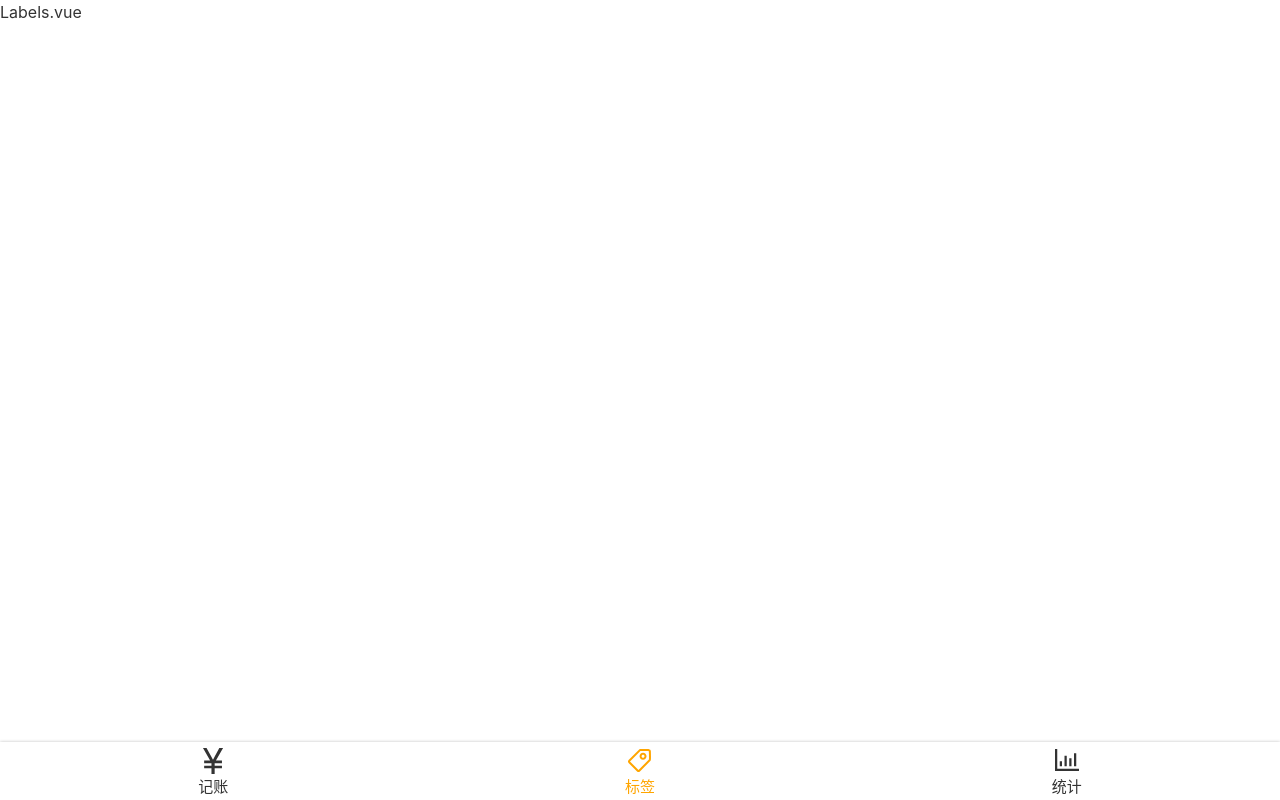
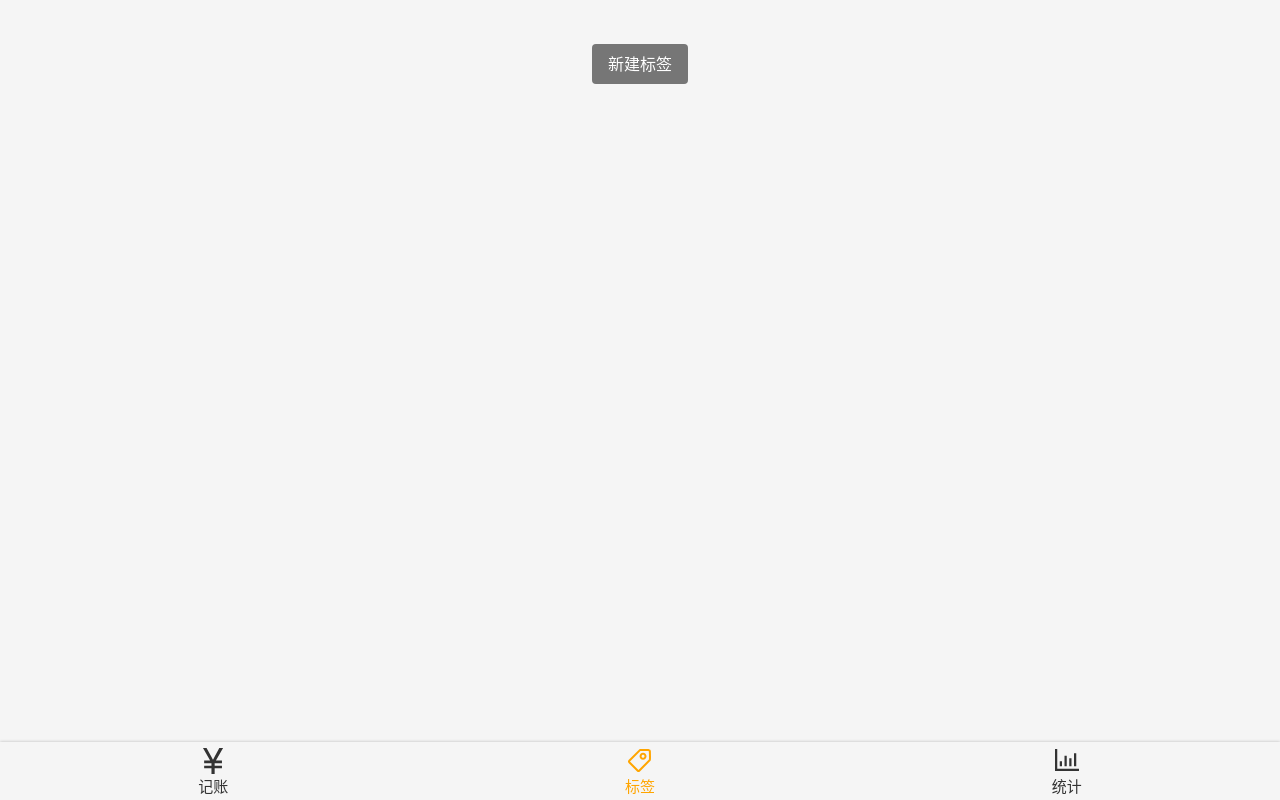
Before and after one commit to xiaoxiaoikhoudvan/tally, a Vue app: page /#/labels in a window 1280 px wide. Built offline with nearby package versions, Linux system fonts and the light colour scheme.

Commit message:
创建标签

```diff
--- a/src/App.vue
+++ b/src/App.vue
@@ -14,6 +14,7 @@
     line-height: 1.5;
     font-family: $font-hei;
     font-size: 16px;
+    background: #f5f5f5;
   }
 
   // .clearfix::after{
--- a/src/model.ts
+++ b/src/models/recordListModel.ts
@@ -1,6 +1,6 @@
 const localStorageKeyName = 'recordList';
 
-const model = {
+const recordListModel = {
     clone(data:RecordItem[] | RecordItem){
         return JSON.parse(JSON.stringify(data))
     },
@@ -12,4 +12,4 @@
     }
 };
 
-export default model;
+export default recordListModel;
--- /dev/null
+++ b/src/models/tagListModel.ts
@@ -0,0 +1,29 @@
+const localStorageKeyName = 'tagList';
+type TagListModel = {
+    data: string[]
+    fetch: () => string[]
+    create: (name:string) => 'success' | 'duplicated'
+    save: () => void
+}
+const tagListModel : TagListModel = {
+    // clone(data:RecordItem[] | RecordItem){
+    //     return JSON.parse(JSON.stringify(data))
+    // },
+    data:[],
+    fetch(){
+       return JSON.parse(window.localStorage.getItem(localStorageKeyName) ||'[]');
+    },
+    save(){
+        window.localStorage.setItem(localStorageKeyName,JSON.stringify(this.data));
+    },
+    create(name){
+        if (this.data.indexOf(name) >= 0) {
+            return 'duplicated';
+        }
+        this.data.push(name);
+        this.save();
+        return 'success';
+    }
+};
+
+export default tagListModel;
--- a/src/views/Labels.vue
+++ b/src/views/Labels.vue
@@ -1,11 +1,72 @@
 <template>
         <Layout>
-            Labels.vue
+            <ol class="tags">
+                <li v-for="tag in tags" :key="tag">
+                    <span>{{tag}}</span>
+                    <Icon name="right"/>
+                </li>
+            </ol>
+            <div class="createTag-wrapper">
+                <button class="createTag" @click="createTag">新建标签</button>
+            </div>
+
         </Layout>
 </template>
 
 <script lang="ts">
-    export default {
-        name:'Labels'
+    import Vue from 'vue'
+    import {Component, Watch} from 'vue-property-decorator'
+    import tagListModel from '@/models/tagListModel'
+
+    tagListModel.fetch();
+
+    @Component
+    export default class Labels extends Vue {
+        tags = tagListModel.data;
+        createTag(){
+            const name = window.prompt('请输出标签名');
+            if (name) {
+                const message = tagListModel.create(name);
+                if(message === 'duplicated'){
+                    window.alert('标签名重复');
+                }else if(message === 'success'){
+                    window.alert('添加成功');
+                }
+            }
+        }
     }
 </script>
+
+<style lang="scss" scoped>
+    .tags{
+        background: white;
+        font-size: 16px;
+        padding-left: 16px;
+        > li{
+            min-height: 44px;
+            display: flex;
+            align-items: center;
+            justify-content: space-between;
+            border-bottom: 1px solid #e6e6e6;
+            svg{
+                width: 18px;
+                height: 18px;
+                color: #666;
+                margin-right: 16px;
+            }
+        }
+    }
+    .createTag{
+        background: #767676;
+        color: white;
+        border-radius: 4px;
+        border: none;
+        height: 40px;
+        padding: 0 16px;
+        &-wrapper{
+            padding: 16px;
+            text-align: center;
+            margin-top: 44-16px;
+        }
+    }
+</style>
--- a/src/views/Money.vue
+++ b/src/views/Money.vue
@@ -15,9 +15,11 @@
     import Notes from '@/components/Money/Notes.vue'
     import Tags from '@/components/Money/Tags.vue'
     import {Component, Watch} from 'vue-property-decorator'
-    import model from '@/model'
+    import recordListModel from '@/models/recordListModel'
+    import tagListModel from '@/models/tagListModel'
     // const version =  window.localStorage.getItem('version') || '0';
-    const recordList = model.fetch()
+    const recordList = recordListModel.fetch();
+    const tagList = tagListModel.fetch();
     //     if (version === '0.0.1') {
     //         recordList.forEach(record=>{
     //             record.createdAt = new Date(2022,0,1)
@@ -31,7 +33,7 @@
         components:{NumberPad,Types,Notes,Tags}
     })
     export default class Money extends Vue {
-        tags = ['衣','食','住','行'];
+        tags = tagList;
         recordList:RecordItem[] = recordList
         record: RecordItem={
             tags:[],notes:'',type:'-',amount:0
@@ -49,13 +51,13 @@
             this.record.amount = parseFloat(value);
         }
         saveRecord(){
-            const record2:RecordItem = model.clone(this.record);
+            const record2:RecordItem = recordListModel.clone(this.record);
             record2.createdAt = new Date();
             this.recordList.push(record2);
         }
         @Watch('recordList')
         onRecordListChange(){
-            model.save(this.recordList);
+            recordListModel.save(this.recordList);
         }
     }
 
```
Also changed, not shown: src/assets/icons/right.svg (added).
